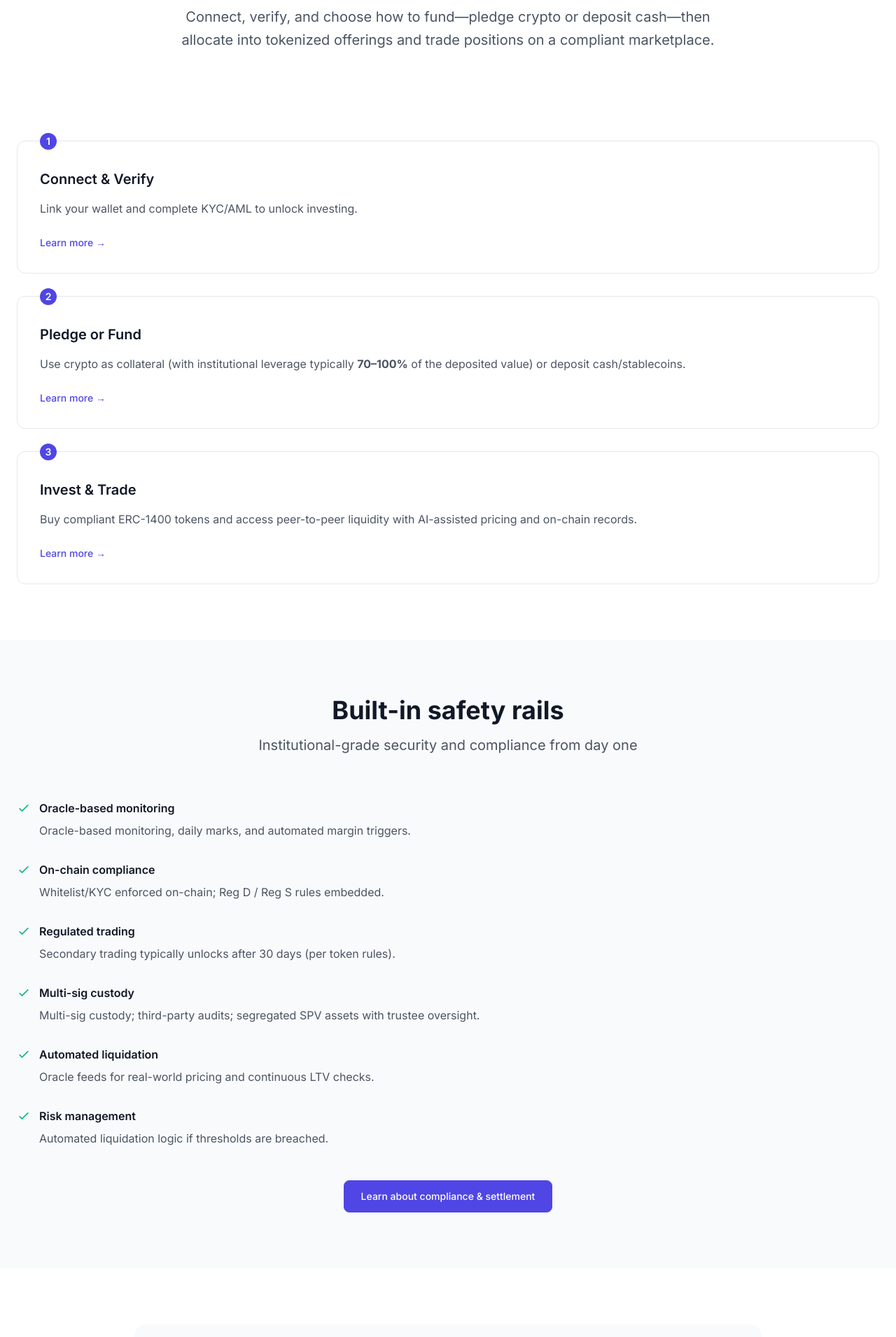
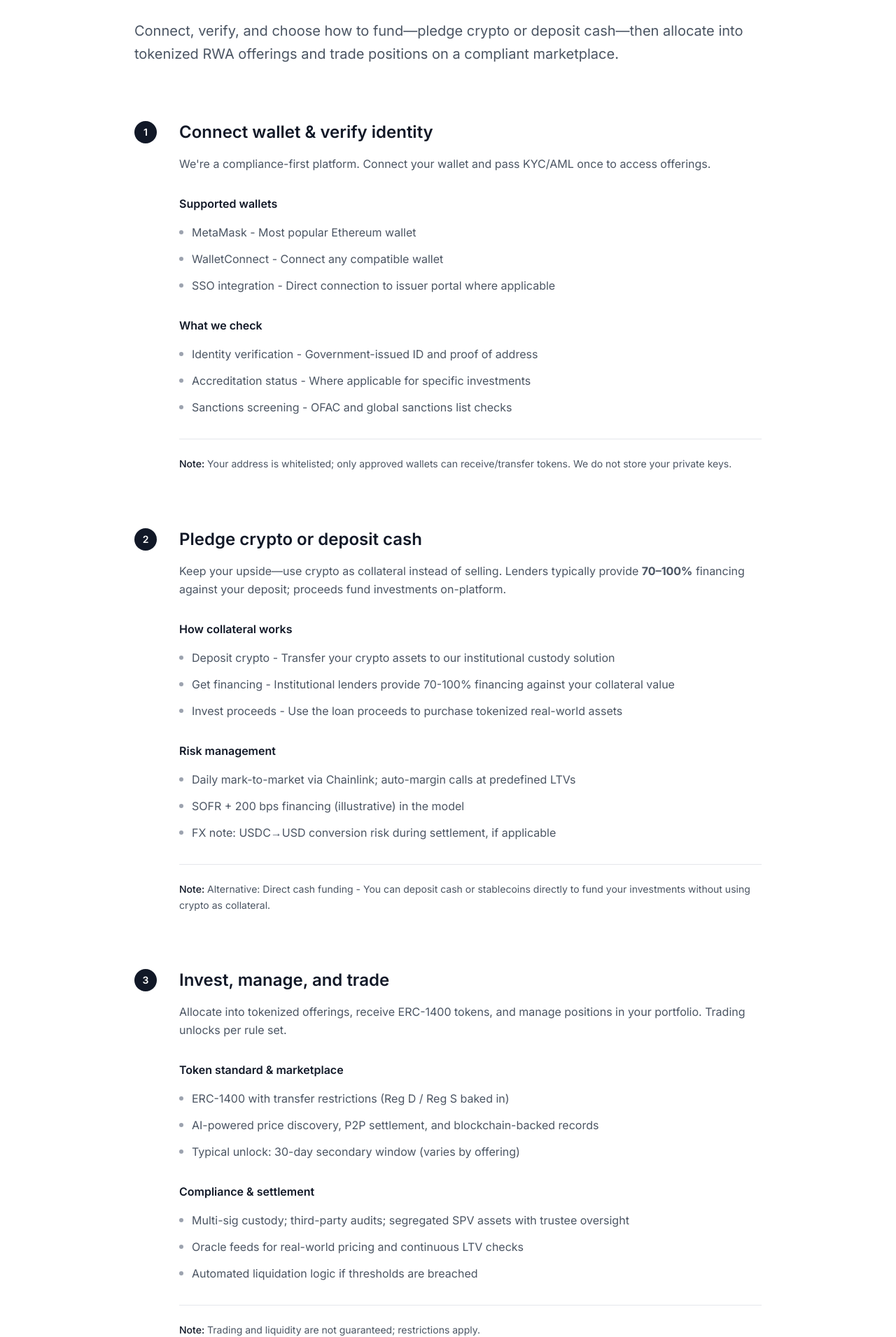
Before and after one commit to vijayvdx/dvtae, a Next.js app: page /how-it-works in a window 1280 px wide. Shown: the part 253-2164 px from the top of the page at 70% size. Built offline with nearby package versions, Linux system fonts and the light colour scheme.

Commit message:
Initial commit: DvTae Next.js app with clean How It Works section and RWA tokenization content

```diff
--- a/src/app/how-it-works/page.tsx
+++ b/src/app/how-it-works/page.tsx
@@ -9,159 +9,264 @@ export const metadata: Metadata = {
 export default function HowItWorksPage() {
   return (
     <>
-      {/* Page Header */}
-      <section className="pt-24 pb-12 px-6">
-        <div className="max-w-7xl mx-auto text-center">
-          <h1 className="text-5xl md:text-6xl font-bold tracking-tight text-gray-900 mb-6">
+      {/* Clean Header */}
+      <section className="pt-32 pb-20 px-6">
+        <div className="max-w-4xl mx-auto">
+          <h1 className="text-4xl md:text-5xl font-semibold text-gray-900 mb-6">
             How it works
           </h1>
-          <p className="text-xl text-gray-600 max-w-3xl mx-auto leading-relaxed">
-            Connect, verify, and choose how to fund—pledge crypto or deposit cash—then allocate into tokenized offerings and trade positions on a compliant marketplace.
+          <p className="text-xl text-gray-600 leading-relaxed">
+            Connect, verify, and choose how to fund—pledge crypto or deposit cash—then allocate into tokenized RWA offerings and trade positions on a compliant marketplace.
           </p>
         </div>
       </section>
 
-      {/* Steps */}
-      <section className="py-20 px-6">
-        <div className="max-w-7xl mx-auto">
-          <div className="grid gap-8">
-            <div className="step-card">
-              <div className="step-number">1</div>
-              <h3 className="text-xl font-semibold text-gray-900 mb-4 pt-2">
-                Connect & Verify
+      {/* Comprehensive Steps with Full Details */}
+      <section className="pb-20 px-6">
+        <div className="max-w-4xl mx-auto">
+          <div className="space-y-20">
+            {/* Step 1 - Connect & Verify */}
+            <div className="flex gap-8">
+              <div className="flex-shrink-0">
+                <div className="w-8 h-8 bg-gray-900 text-white rounded-full flex items-center justify-center text-sm font-semibold">
+                  1
+                </div>
+              </div>
+              <div className="flex-1">
+                <h3 className="text-2xl font-semibold text-gray-900 mb-4">
+                  Connect wallet & verify identity
                 </h3>
-              <p className="text-gray-600 mb-6">
-                Link your wallet and complete KYC/AML to unlock investing.
+                <p className="text-gray-600 leading-relaxed mb-8">
+                  We&apos;re a compliance-first platform. Connect your wallet and pass KYC/AML once to access offerings.
                 </p>
-              <Link href="/how-it-works/wallet-and-kyc" className="text-indigo-600 hover:text-indigo-700 font-medium text-sm">
-                Learn more →
-              </Link>
+
+                <div className="space-y-8">
+                  <div>
+                    <h4 className="font-semibold text-gray-900 mb-4">Supported wallets</h4>
+                    <div className="space-y-3">
+                      <div className="flex items-start gap-3">
+                        <div className="w-1.5 h-1.5 bg-gray-400 rounded-full flex-shrink-0 mt-2.5"></div>
+                        <p className="text-gray-600 leading-relaxed">MetaMask - Most popular Ethereum wallet</p>
+                      </div>
+                      <div className="flex items-start gap-3">
+                        <div className="w-1.5 h-1.5 bg-gray-400 rounded-full flex-shrink-0 mt-2.5"></div>
+                        <p className="text-gray-600 leading-relaxed">WalletConnect - Connect any compatible wallet</p>
+                      </div>
+                      <div className="flex items-start gap-3">
+                        <div className="w-1.5 h-1.5 bg-gray-400 rounded-full flex-shrink-0 mt-2.5"></div>
+                        <p className="text-gray-600 leading-relaxed">SSO integration - Direct connection to issuer portal where applicable</p>
+                      </div>
+                    </div>
                   </div>
 
-            <div className="step-card">
-              <div className="step-number">2</div>
-              <h3 className="text-xl font-semibold text-gray-900 mb-4 pt-2">
-                Pledge or Fund
-              </h3>
-              <p className="text-gray-600 mb-6">
-                Use crypto as collateral (with institutional leverage typically{' '}
-                <strong>70–100%</strong> of the deposited value) or deposit cash/stablecoins.
-              </p>
-              <Link href="/how-it-works/pledge-crypto" className="text-indigo-600 hover:text-indigo-700 font-medium text-sm">
-                Learn more →
-              </Link>
+                  <div>
+                    <h4 className="font-semibold text-gray-900 mb-4">What we check</h4>
+                    <div className="space-y-3">
+                      <div className="flex items-start gap-3">
+                        <div className="w-1.5 h-1.5 bg-gray-400 rounded-full flex-shrink-0 mt-2.5"></div>
+                        <p className="text-gray-600 leading-relaxed">Identity verification - Government-issued ID and proof of address</p>
+                      </div>
+                      <div className="flex items-start gap-3">
+                        <div className="w-1.5 h-1.5 bg-gray-400 rounded-full flex-shrink-0 mt-2.5"></div>
+                        <p className="text-gray-600 leading-relaxed">Accreditation status - Where applicable for specific investments</p>
+                      </div>
+                      <div className="flex items-start gap-3">
+                        <div className="w-1.5 h-1.5 bg-gray-400 rounded-full flex-shrink-0 mt-2.5"></div>
+                        <p className="text-gray-600 leading-relaxed">Sanctions screening - OFAC and global sanctions list checks</p>
+                      </div>
+                    </div>
+                  </div>
                 </div>
 
-            <div className="step-card">
-              <div className="step-number">3</div>
-              <h3 className="text-xl font-semibold text-gray-900 mb-4 pt-2">
-                Invest & Trade
+                <div className="mt-8 pt-6 border-t border-gray-200">
+                  <p className="text-sm text-gray-600 leading-relaxed">
+                    <span className="font-medium text-gray-900">Note:</span> Your address is whitelisted; only approved wallets can receive/transfer tokens. We do not store your private keys.
+                  </p>
+                </div>
+              </div>
+            </div>
+
+            {/* Step 2 - Pledge or Fund */}
+            <div className="flex gap-8">
+              <div className="flex-shrink-0">
+                <div className="w-8 h-8 bg-gray-900 text-white rounded-full flex items-center justify-center text-sm font-semibold">
+                  2
+                </div>
+              </div>
+              <div className="flex-1">
+                <h3 className="text-2xl font-semibold text-gray-900 mb-4">
+                  Pledge crypto or deposit cash
                 </h3>
-              <p className="text-gray-600 mb-6">
-                Buy compliant ERC-1400 tokens and access peer-to-peer liquidity with
-                AI-assisted pricing and on-chain records.
+                <p className="text-gray-600 leading-relaxed mb-8">
+                  Keep your upside—use crypto as collateral instead of selling. Lenders typically provide <strong>70–100%</strong> financing against your deposit; proceeds fund investments on-platform.
                 </p>
-              <Link href="/how-it-works/invest-and-trade" className="text-indigo-600 hover:text-indigo-700 font-medium text-sm">
-                Learn more →
-              </Link>
+
+                <div className="space-y-8">
+                  <div>
+                    <h4 className="font-semibold text-gray-900 mb-4">How collateral works</h4>
+                    <div className="space-y-3">
+                      <div className="flex items-start gap-3">
+                        <div className="w-1.5 h-1.5 bg-gray-400 rounded-full flex-shrink-0 mt-2.5"></div>
+                        <p className="text-gray-600 leading-relaxed">Deposit crypto - Transfer your crypto assets to our institutional custody solution</p>
+                      </div>
+                      <div className="flex items-start gap-3">
+                        <div className="w-1.5 h-1.5 bg-gray-400 rounded-full flex-shrink-0 mt-2.5"></div>
+                        <p className="text-gray-600 leading-relaxed">Get financing - Institutional lenders provide 70-100% financing against your collateral value</p>
+                      </div>
+                      <div className="flex items-start gap-3">
+                        <div className="w-1.5 h-1.5 bg-gray-400 rounded-full flex-shrink-0 mt-2.5"></div>
+                        <p className="text-gray-600 leading-relaxed">Invest proceeds - Use the loan proceeds to purchase tokenized real-world assets</p>
+                      </div>
+                    </div>
+                  </div>
+
+                  <div>
+                    <h4 className="font-semibold text-gray-900 mb-4">Risk management</h4>
+                    <div className="space-y-3">
+                      <div className="flex items-start gap-3">
+                        <div className="w-1.5 h-1.5 bg-gray-400 rounded-full flex-shrink-0 mt-2.5"></div>
+                        <p className="text-gray-600 leading-relaxed">Daily mark-to-market via Chainlink; auto-margin calls at predefined LTVs</p>
+                      </div>
+                      <div className="flex items-start gap-3">
+                        <div className="w-1.5 h-1.5 bg-gray-400 rounded-full flex-shrink-0 mt-2.5"></div>
+                        <p className="text-gray-600 leading-relaxed">SOFR + 200 bps financing (illustrative) in the model</p>
+                      </div>
+                      <div className="flex items-start gap-3">
+                        <div className="w-1.5 h-1.5 bg-gray-400 rounded-full flex-shrink-0 mt-2.5"></div>
+                        <p className="text-gray-600 leading-relaxed">FX note: USDC→USD conversion risk during settlement, if applicable</p>
+                      </div>
+                    </div>
+                  </div>
+                </div>
+
+                <div className="mt-8 pt-6 border-t border-gray-200">
+                  <p className="text-sm text-gray-600 leading-relaxed">
+                    <span className="font-medium text-gray-900">Note:</span> Alternative: Direct cash funding - You can deposit cash or stablecoins directly to fund your investments without using crypto as collateral.
+                  </p>
+                </div>
+              </div>
+            </div>
+
+            {/* Step 3 - Invest & Trade */}
+            <div className="flex gap-8">
+              <div className="flex-shrink-0">
+                <div className="w-8 h-8 bg-gray-900 text-white rounded-full flex items-center justify-center text-sm font-semibold">
+                  3
+                </div>
+              </div>
+              <div className="flex-1">
+                <h3 className="text-2xl font-semibold text-gray-900 mb-4">
+                  Invest, manage, and trade
+                </h3>
+                <p className="text-gray-600 leading-relaxed mb-8">
+                  Allocate into tokenized offerings, receive ERC-1400 tokens, and manage positions in your portfolio. Trading unlocks per rule set.
+                </p>
+
+                <div className="space-y-8">
+                  <div>
+                    <h4 className="font-semibold text-gray-900 mb-4">Token standard & marketplace</h4>
+                    <div className="space-y-3">
+                      <div className="flex items-start gap-3">
+                        <div className="w-1.5 h-1.5 bg-gray-400 rounded-full flex-shrink-0 mt-2.5"></div>
+                        <p className="text-gray-600 leading-relaxed">ERC-1400 with transfer restrictions (Reg D / Reg S baked in)</p>
+                      </div>
+                      <div className="flex items-start gap-3">
+                        <div className="w-1.5 h-1.5 bg-gray-400 rounded-full flex-shrink-0 mt-2.5"></div>
+                        <p className="text-gray-600 leading-relaxed">AI-powered price discovery, P2P settlement, and blockchain-backed records</p>
+                      </div>
+                      <div className="flex items-start gap-3">
+                        <div className="w-1.5 h-1.5 bg-gray-400 rounded-full flex-shrink-0 mt-2.5"></div>
+                        <p className="text-gray-600 leading-relaxed">Typical unlock: 30-day secondary window (varies by offering)</p>
+                      </div>
+                    </div>
+                  </div>
+
+                  <div>
+                    <h4 className="font-semibold text-gray-900 mb-4">Compliance & settlement</h4>
+                    <div className="space-y-3">
+                      <div className="flex items-start gap-3">
+                        <div className="w-1.5 h-1.5 bg-gray-400 rounded-full flex-shrink-0 mt-2.5"></div>
+                        <p className="text-gray-600 leading-relaxed">Multi-sig custody; third-party audits; segregated SPV assets with trustee oversight</p>
+                      </div>
+                      <div className="flex items-start gap-3">
+                        <div className="w-1.5 h-1.5 bg-gray-400 rounded-full flex-shrink-0 mt-2.5"></div>
+                        <p className="text-gray-600 leading-relaxed">Oracle feeds for real-world pricing and continuous LTV checks</p>
+                      </div>
+                      <div className="flex items-start gap-3">
+                        <div className="w-1.5 h-1.5 bg-gray-400 rounded-full flex-shrink-0 mt-2.5"></div>
+                        <p className="text-gray-600 leading-relaxed">Automated liquidation logic if thresholds are breached</p>
+                      </div>
+                    </div>
+                  </div>
+                </div>
+
+                <div className="mt-8 pt-6 border-t border-gray-200">
+                  <p className="text-sm text-gray-600 leading-relaxed">
+                    <span className="font-medium text-gray-900">Note:</span> Trading and liquidity are not guaranteed; restrictions apply.
+                  </p>
+                </div>
+              </div>
             </div>
           </div>
         </div>
       </section>
 
-      {/* Safety Rails */}
-      <section className="py-20 px-6 bg-gray-50">
-        <div className="max-w-7xl mx-auto">
-          <div className="text-center mb-16">
-            <h2 className="text-4xl font-bold text-gray-900 mb-4">
+      {/* Safety Rails - Clean Grid */}
+      <section className="py-20 px-6 border-t border-gray-200">
+        <div className="max-w-4xl mx-auto">
+          <div className="mb-16">
+            <h2 className="text-3xl font-semibold text-gray-900 mb-4">
               Built-in safety rails
             </h2>
-            <p className="text-xl text-gray-600 max-w-2xl mx-auto">
+            <p className="text-lg text-gray-600">
               Institutional-grade security and compliance from day one
             </p>
           </div>
 
-          <div className="grid gap-8">
-            <div className="safety-item">
-              <svg className="safety-icon" fill="none" stroke="currentColor" viewBox="0 0 24 24">
-                <path strokeLinecap="round" strokeLinejoin="round" strokeWidth={2} d="M5 13l4 4L19 7" />
-              </svg>
+          <div className="grid md:grid-cols-2 gap-x-12 gap-y-8">
             <div>
               <h3 className="font-semibold text-gray-900 mb-2">Oracle-based monitoring</h3>
-                <p className="text-gray-600">Oracle-based monitoring, daily marks, and automated margin triggers.</p>
-              </div>
+              <p className="text-gray-600 text-sm leading-relaxed">Daily marks and automated margin triggers via Chainlink oracles</p>
             </div>
 
-            <div className="safety-item">
-              <svg className="safety-icon" fill="none" stroke="currentColor" viewBox="0 0 24 24">
-                <path strokeLinecap="round" strokeLinejoin="round" strokeWidth={2} d="M5 13l4 4L19 7" />
-              </svg>
             <div>
               <h3 className="font-semibold text-gray-900 mb-2">On-chain compliance</h3>
-                <p className="text-gray-600">Whitelist/KYC enforced on-chain; Reg D / Reg S rules embedded.</p>
-              </div>
+              <p className="text-gray-600 text-sm leading-relaxed">Whitelist/KYC enforced on-chain with Reg D / Reg S rules embedded</p>
             </div>
 
-            <div className="safety-item">
-              <svg className="safety-icon" fill="none" stroke="currentColor" viewBox="0 0 24 24">
-                <path strokeLinecap="round" strokeLinejoin="round" strokeWidth={2} d="M5 13l4 4L19 7" />
-              </svg>
+            <div>
+              <h3 className="font-semibold text-gray-900 mb-2">Multi-sig custody</h3>
+              <p className="text-gray-600 text-sm leading-relaxed">Third-party audits and segregated SPV assets with trustee oversight</p>
+            </div>
+
+            <div>
+              <h3 className="font-semibold text-gray-900 mb-2">Automated liquidation</h3>
+              <p className="text-gray-600 text-sm leading-relaxed">Continuous LTV checks with automated liquidation logic if thresholds are breached</p>
+            </div>
+
             <div>
               <h3 className="font-semibold text-gray-900 mb-2">Regulated trading</h3>
-                <p className="text-gray-600">Secondary trading typically unlocks after 30 days (per token rules).</p>
-              </div>
+              <p className="text-gray-600 text-sm leading-relaxed">Secondary trading unlocks per token-specific compliance rules</p>
             </div>
 
-            <div className="safety-item">
-              <svg className="safety-icon" fill="none" stroke="currentColor" viewBox="0 0 24 24">
-                <path strokeLinecap="round" strokeLinejoin="round" strokeWidth={2} d="M5 13l4 4L19 7" />
-              </svg>
             <div>
-                <h3 className="font-semibold text-gray-900 mb-2">Multi-sig custody</h3>
-                <p className="text-gray-600">Multi-sig custody; third-party audits; segregated SPV assets with trustee oversight.</p>
+              <h3 className="font-semibold text-gray-900 mb-2">Real-time pricing</h3>
+              <p className="text-gray-600 text-sm leading-relaxed">Oracle feeds provide continuous real-world asset pricing and valuation</p>
             </div>
-            </div>
-
-            <div className="safety-item">
-              <svg className="safety-icon" fill="none" stroke="currentColor" viewBox="0 0 24 24">
-                <path strokeLinecap="round" strokeLinejoin="round" strokeWidth={2} d="M5 13l4 4L19 7" />
-              </svg>
-              <div>
-                <h3 className="font-semibold text-gray-900 mb-2">Automated liquidation</h3>
-                <p className="text-gray-600">Oracle feeds for real-world pricing and continuous LTV checks.</p>
-              </div>
-            </div>
-
-            <div className="safety-item">
-              <svg className="safety-icon" fill="none" stroke="currentColor" viewBox="0 0 24 24">
-                <path strokeLinecap="round" strokeLinejoin="round" strokeWidth={2} d="M5 13l4 4L19 7" />
-              </svg>
-              <div>
-                <h3 className="font-semibold text-gray-900 mb-2">Risk management</h3>
-                <p className="text-gray-600">Automated liquidation logic if thresholds are breached.</p>
-              </div>
-            </div>
-          </div>
-
-          <div className="text-center mt-12">
-            <Link href="/how-it-works/compliance-and-settlement" className="btn btn-primary">
-              Learn about compliance & settlement
-            </Link>
           </div>
         </div>
       </section>
 
-      {/* CTA Section */}
+      {/* Simple CTA */}
       <section className="py-20 px-6">
         <div className="max-w-4xl mx-auto text-center">
-          <div className="bg-gray-50 rounded-2xl p-12">
-            <h2 className="text-3xl font-bold text-gray-900 mb-4">
+          <h2 className="text-3xl font-semibold text-gray-900 mb-4">
             Ready to get started?
           </h2>
           <p className="text-lg text-gray-600 mb-8">
             Join the waitlist to be notified when we launch.
           </p>
-            <div className="flex flex-col sm:flex-row space-x-4 justify-center items-center">
+          <div className="flex flex-col sm:flex-row gap-4 justify-center">
             <Link href="/waitlist" className="btn btn-primary btn-lg">
               Join the waitlist
             </Link>
@@ -170,7 +275,6 @@ export default function HowItWorksPage() {
             </Link>
           </div>
         </div>
-        </div>
       </section>
     </>
   )
```
Also changed, not shown: src/app/page.tsx (+48 -23 lines). Lines whose indentation alone changed are shown as unchanged.
